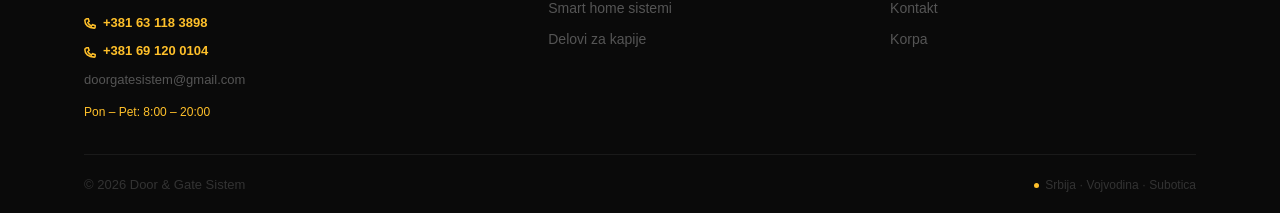
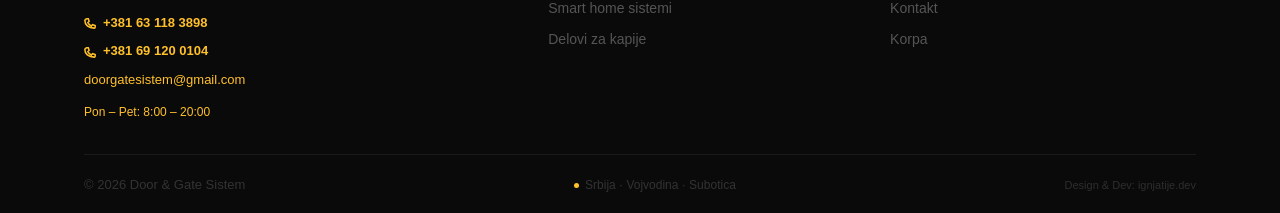
Before and after one commit to Cp6uH33/door-gate-store, a Next.js app: page / in a window 1280 px wide. Shown: the part 3735-3948 px from the top of the page. Built offline with nearby package versions, Linux system fonts and the light colour scheme; no server answers.

Commit message:
footer potpis

```diff
--- a/src/components/Footer.tsx
+++ b/src/components/Footer.tsx
@@ -68,7 +68,7 @@ export default function Footer() {
                   +381 69 120 0104
                 </a>
                 <a href="mailto:doorgatesistem@gmail.com"
-                  style={{ color: '#555', textDecoration: 'none', fontSize: '13px', fontFamily: "'Manrope', sans-serif", transition: 'color 0.2s' }}
+                  style={{ color: '#ffc02a', textDecoration: 'none', fontSize: '13px', fontFamily: "'Manrope', sans-serif", transition: 'color 0.2s' }}
                   onMouseEnter={e => ((e.currentTarget as HTMLElement).style.color = '#ffc02a')}
                   onMouseLeave={e => ((e.currentTarget as HTMLElement).style.color = '#ffc02a')}
                 >
@@ -132,6 +132,16 @@ export default function Footer() {
                 Srbija · Vojvodina · Subotica
               </span>
             </div>
+            <a
+              href="https://ignjatijedev.netlify.app/"
+              target="_blank"
+              rel="noopener noreferrer"
+              style={{ fontSize: '11px', color: '#2e2e2e', fontFamily: "'Manrope', sans-serif", textDecoration: 'none', transition: 'color 0.2s' }}
+              onMouseEnter={e => ((e.currentTarget as HTMLElement).style.color = '#555')}
+              onMouseLeave={e => ((e.currentTarget as HTMLElement).style.color = '#2e2e2e')}
+            >
+              Design &amp; Dev: ignjatije.dev
+            </a>
           </div>
 
         </div>
```
